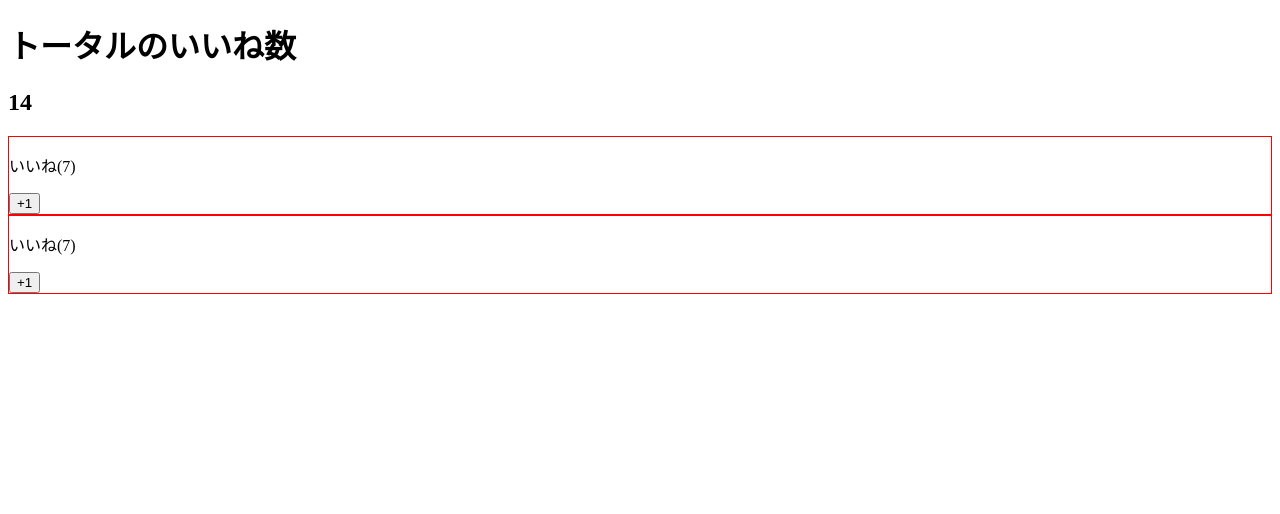
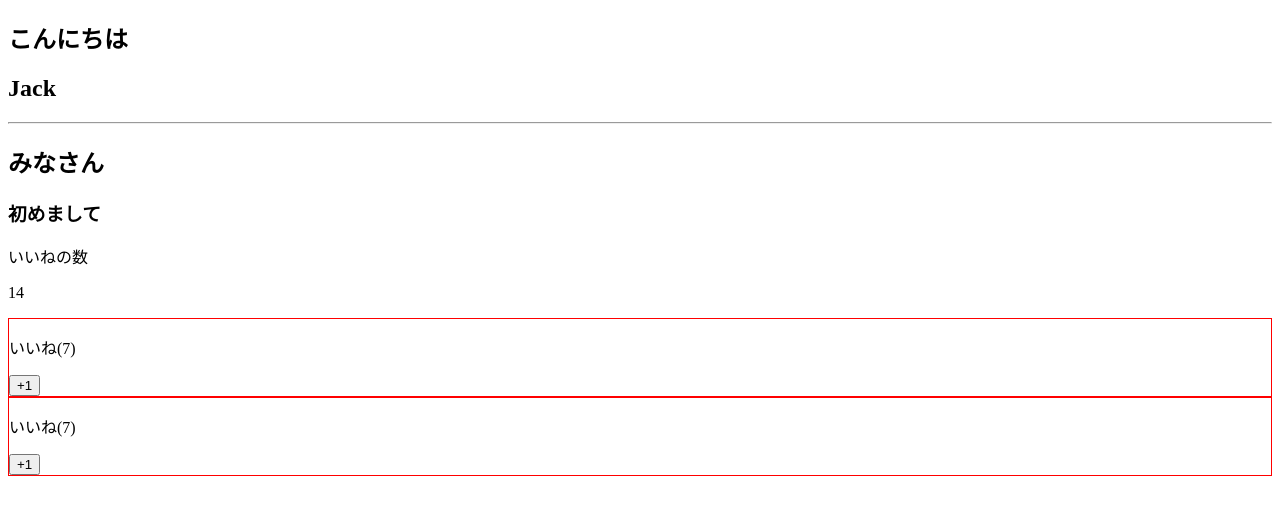
Before and after one commit to promin3737/udemy-vuejs, a Vue app: page / in a window 1280 px wide. Shown: the top 514 px of the page. Built offline with nearby package versions, Linux system fonts and the light colour scheme.

Commit message:
[Finish] slotの使い方

```diff
--- a/src/App.vue
+++ b/src/App.vue
@@ -1,8 +1,15 @@
 <template>
   <div>
     <LikeHeader>
-      <h1>トータルのいいね数</h1>
-      <h2>{{ number }}</h2>
+      <h2>みなさん</h2>
+      <template v-slot:title="slotProps">
+        <h2>こんにちは</h2>
+        <h2>{{ slotProps.user.firstName }}</h2>
+      </template>
+      <h3>初めまして</h3>
+      <template v-slot:number>
+        <p>{{ number }}</p>
+      </template>
     </LikeHeader>
 
     <LikeNumber :total-number="number" @my-click="number = $event"></LikeNumber>
--- a/src/components/LikeHeader.vue
+++ b/src/components/LikeHeader.vue
@@ -1,11 +1,22 @@
 <template>
   <div>
+    <slot name="title" :user="user"></slot>
+    <hr>
     <slot></slot>
+    <p>いいねの数</p>
+    <slot name="number"></slot>
   </div>
 </template>
 
 <script>
 export default {
-  props: ["headerText"]
+  data() {
+    return {
+      user: {
+        firstName: "Jack",
+        lastName: "Donald"
+      }
+    }
+  }
 }
 </script>
```
